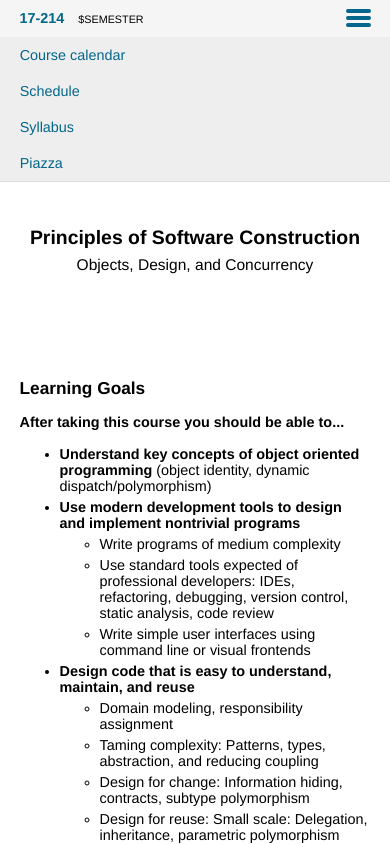
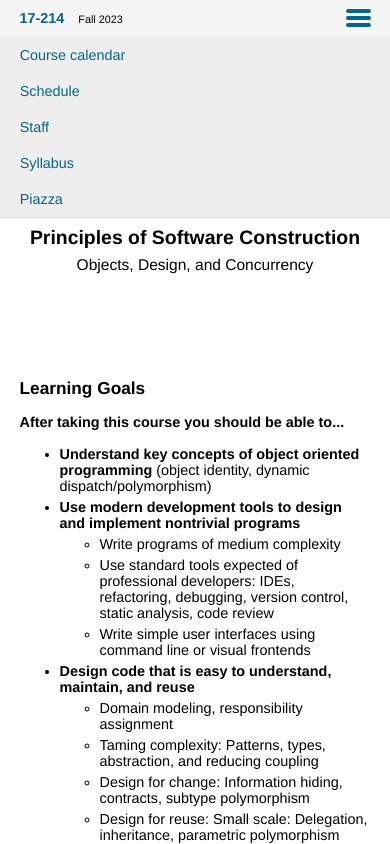
Before and after one commit to CMU-17-214/f2023, a plain HTML site: page learninggoals.html in a window 390 px wide. Both pictures are taken after a click on the element 358 px from the left and 16 px from the top of the page. Shown: the top 844 px of the page. Drawn offline with Linux system fonts and the light colour scheme; files whose address does not match are found by name.

Commit message:
Update links on learning goals

```diff
--- a/learninggoals.html
+++ b/learninggoals.html
@@ -16,7 +16,7 @@
   <div class="container">
     <div class="course-semester">
       <div class="course"><a href="index.html">17-214</a></div>
-      <div class="semester">$SEMESTER</div>
+      <div class="semester">Fall 2023</div>
     </div>
     <div id="hamburger" onclick="toggle()">
       <div></div>
@@ -26,8 +26,9 @@
     <ul>
       <li onclick="toggle()"><a href="index.html#course-calendar">Course calendar</a></li>
       <li onclick="toggle()"><a href="index.html#schedule">Schedule</a></li>
+      <li onclick="toggle()"><a href="index.html#staff">Staff</a></li>
       <li onclick="toggle()"><a href="index.html#course-syllabus-and-policies">Syllabus</a></li>
-      <li><a href="$PIAZZALINK">Piazza</a></li>
+      <li><a href="https://piazza.com/class/ll3rebcao3w646">Piazza</a></li>
     </ul>
   </div>
 </nav>
```
